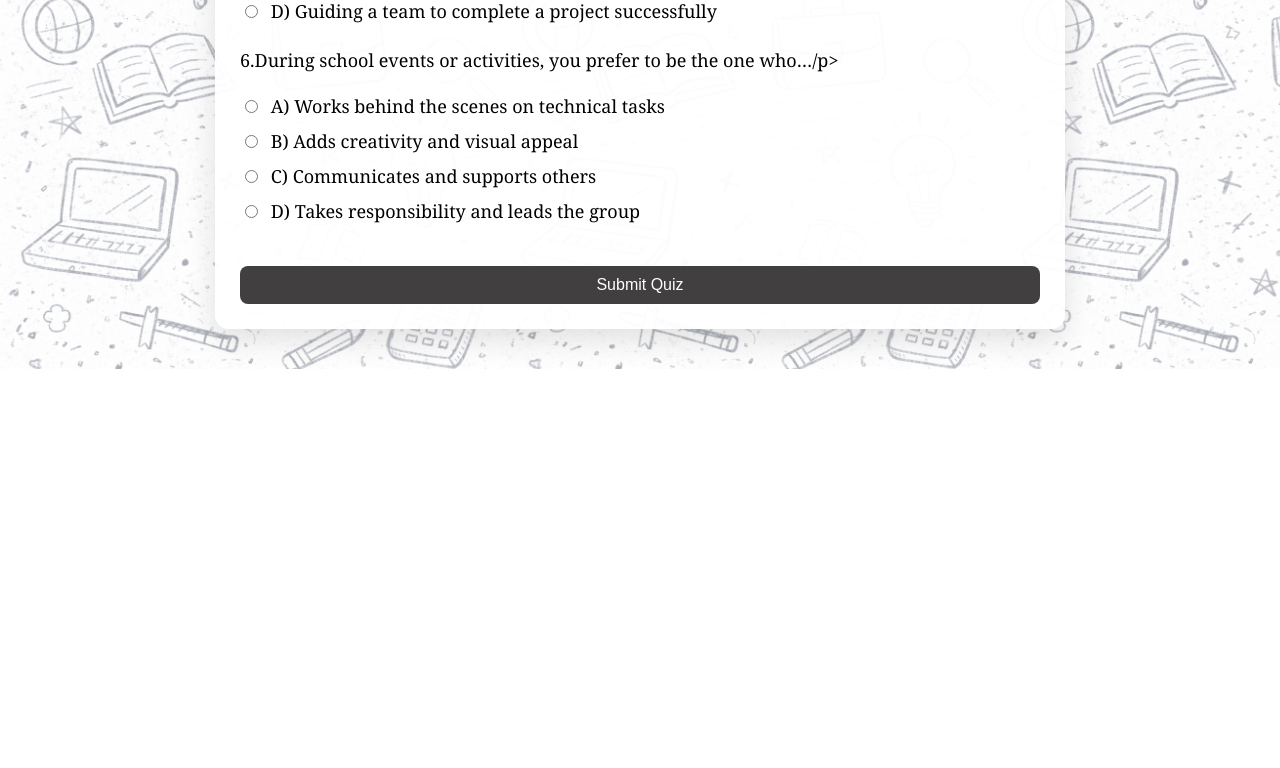
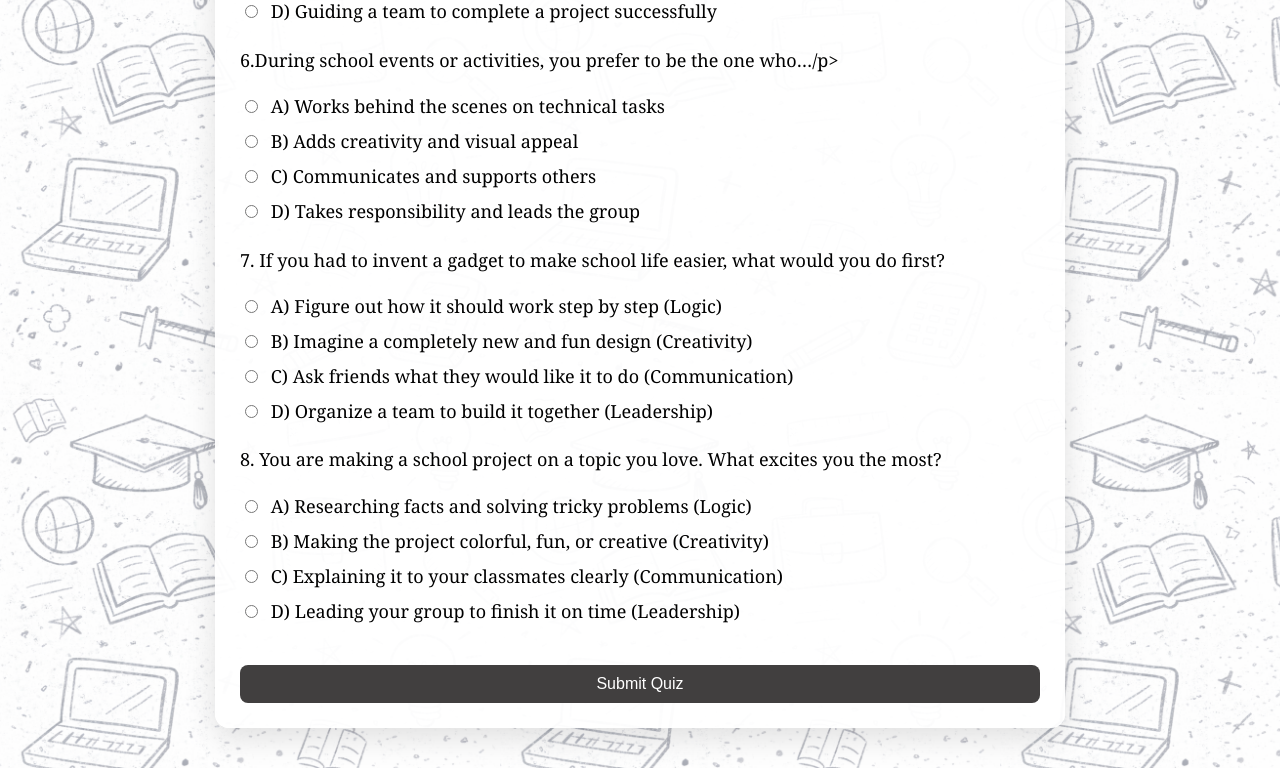
Before and after one commit to abinaya-01-tech/AI-Rule-Based-Career-Guidance, a Flask app: page /quiz in a window 1280 px wide. Shown: the part 1105-1873 px from the top of the page. Before the commit the page ends 1474 px from the top, so only its background shows below. Run offline with Flask 3, Linux system fonts and the light colour scheme.

Commit message:
Added 2 new school-friendly quiz questions and updated scoring logic

```diff
--- a/app.py
+++ b/app.py
@@ -10,7 +10,7 @@ def home():
         session['name'] = request.form['name']
         session['age'] = int(request.form['age'])
         if session['age'] < 0:
-                return "Invalid age"
+            return "Invalid age"
         session['email'] = request.form['email']
         return redirect(url_for('quiz'))
     return render_template('home.html')
@@ -21,11 +21,11 @@ def quiz():
     if request.method == 'POST':
         # Initialize scores
         logic = creativity = communication = leadership = tech = 0
-        answers = ['q1','q2','q3','q4','q5','q6']
+        answers = ['q1','q2','q3','q4','q5','q6','q7','q8']
 
         for q in answers:
             ans = request.form[q].upper()
-            if q in ['q1','q3','q4']:
+            if q in ['q1','q3','q4','q7']:
                 if ans == 'A':
                     logic += 1
                 elif ans == 'B':
@@ -34,7 +34,7 @@ def quiz():
                     communication += 1
                 elif ans == 'D':
                     leadership += 1
-            elif q in ['q2','q5','q6']:
+            elif q in ['q2','q5','q6','q8']:
                 if ans == 'A':
                     tech += 1
                 elif ans == 'B':
--- a/templates/quiz.html
+++ b/templates/quiz.html
@@ -81,7 +81,29 @@
                     <label><input type="radio" name="q6" value="C"> C) Communicates and supports others</label>
                     <label><input type="radio" name="q6" value="D"> D) Takes responsibility and leads the group</label>
                 </div>
+                    </div>
+            <!-- Q7 -->
+            <div class="question">
+                <p>7. If you had to invent a gadget to make school life easier, what would you do first?</p>
+                <div class="options">
+                    <label><input type="radio" name="q7" value="A" required> A) Figure out how it should work step by step (Logic)</label>
+                    <label><input type="radio" name="q7" value="B"> B) Imagine a completely new and fun design (Creativity)</label>
+                    <label><input type="radio" name="q7" value="C"> C) Ask friends what they would like it to do (Communication)</label>
+                    <label><input type="radio" name="q7" value="D"> D) Organize a team to build it together (Leadership)</label>
+                </div>
             </div>
+
+        <!-- Q8 -->
+        <div class="question">
+            <p>8. You are making a school project on a topic you love. What excites you the most?</p>
+            <div class="options">
+                <label><input type="radio" name="q8" value="A" required> A) Researching facts and solving tricky problems (Logic)</label>
+                <label><input type="radio" name="q8" value="B"> B) Making the project colorful, fun, or creative (Creativity)</label>
+                <label><input type="radio" name="q8" value="C"> C) Explaining it to your classmates clearly (Communication)</label>
+                <label><input type="radio" name="q8" value="D"> D) Leading your group to finish it on time (Leadership)</label>
+            </div>
+        </div>
+
 
             <button type="submit">Submit Quiz</button>
         </form>
```
